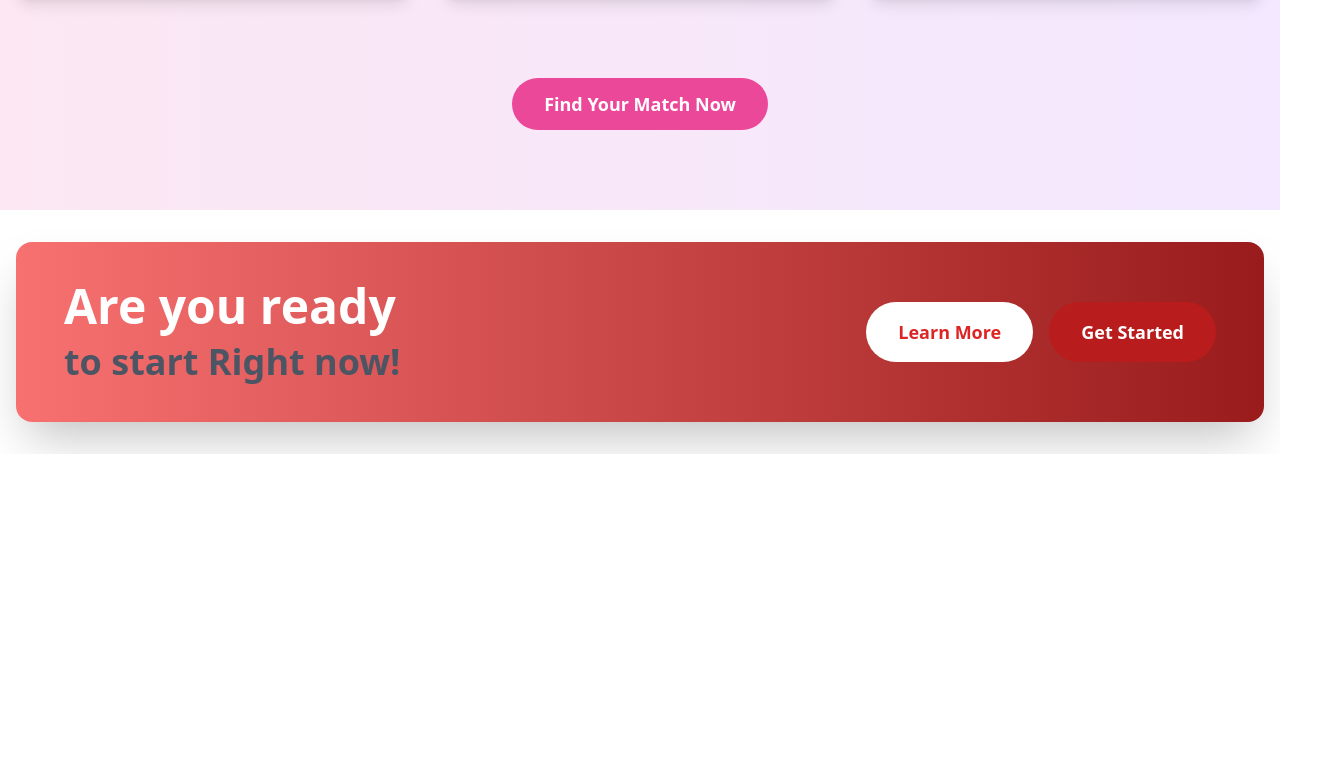
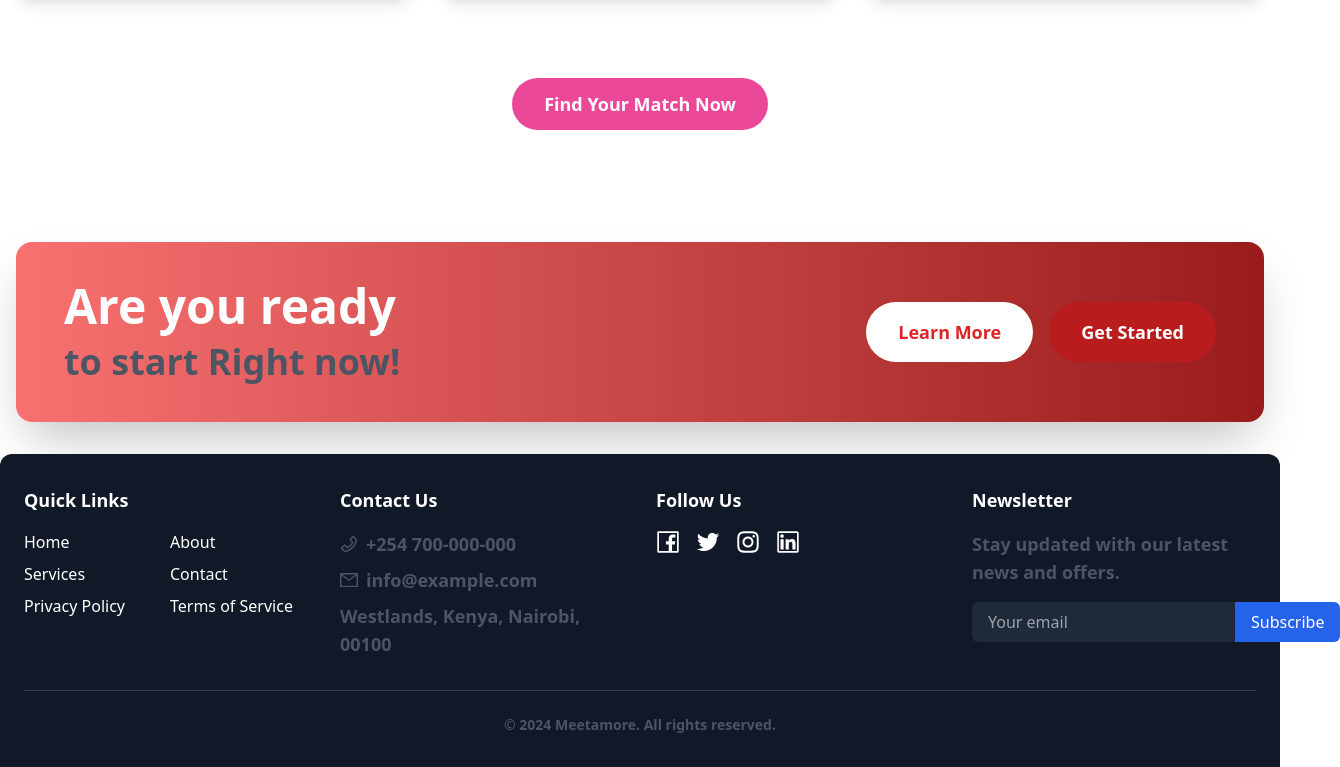
Before and after one commit to Ochiengsteven/rent-a-date, a React (Vite) app: page / in a window 1280 px wide. Shown: the part 1274-2041 px from the top of the page, 1340 px wide, since content can reach past the window. Before the commit the page ends 1728 px from the top, so only its background shows below. Built offline with nearby package versions, Linux system fonts and the light colour scheme.

Commit message:
ADD THE FOOTER

```diff
--- a/src/App.jsx
+++ b/src/App.jsx
@@ -1,17 +1,19 @@
-
-import React from 'react'
-import Home from './pages/home'
-import Features from './components/Features'
+/* eslint-disable no-unused-vars */
+import React from "react";
+import Home from "./pages/home";
+import Features from "./components/Features";
 import Hero from "./pages/Hero";
-import Banner from './components/Banner'
+import Banner from "./components/Banner";
+import Footer from "./components/footer";
 const App = () => {
   return (
     <div>
       <Hero />
       <Features />
       <Banner />
+      <Footer />
     </div>
-  )
-}
+  );
+};
 
-export default App
+export default App;
--- a/src/components/footer.jsx
+++ b/src/components/footer.jsx
@@ -1,37 +1,83 @@
-import React from 'react';
-import { FontAwesomeIcon } from '@fortawesome/react-fontawesome';
-import { faFacebookF, faTwitter, faInstagram, faLinkedinIn } from '@fortawesome/free-brands-svg-icons';
-import { faEnvelope, faPhoneAlt } from '@fortawesome/free-solid-svg-icons';
-import { Link } from 'react-router-dom';
+/* eslint-disable no-unused-vars */
+import React from "react";
+import {
+  PhoneOutlined,
+  MailOutlined,
+  FacebookOutlined,
+  TwitterOutlined,
+  InstagramOutlined,
+  LinkedinOutlined,
+} from "@ant-design/icons";
+import { Link } from "react-router-dom";
 
 const Footer = () => {
   return (
-    <footer className="bg-gray-900 text-white py-8">
-      <div className="container mx-auto px-6">
-        <div className="flex flex-col md:flex-row md:justify-between mb-8">
+    <footer className="bg-gray-900 text-white py-8 rounded-t-xl">
+      <div className="container mx-auto px-4 sm:px-6">
+        <div className="grid grid-cols-1 sm:grid-cols-2 lg:grid-cols-4 gap-8 mb-8">
           {/* Quick Links */}
-          <div className="mb-6 md:mb-0">
+          <div>
             <h2 className="text-lg font-semibold mb-4">Quick Links</h2>
-            <ul className="list-none space-y-2">
-              <li><Link to="/" className="hover:text-gray-400">Home</Link></li>
-              <li><Link to="/about" className="hover:text-gray-400">About</Link></li>
-              <li><Link to="/services" className="hover:text-gray-400">Services</Link></li>
-              <li><Link to="/contact" className="hover:text-gray-400">Contact</Link></li>
-              <li><Link to="/privacy" className="hover:text-gray-400">Privacy Policy</Link></li>
-              <li><Link to="/terms" className="hover:text-gray-400">Terms of Service</Link></li>
-            </ul>
+            <div className="grid grid-cols-2 gap-2">
+              <Link
+                to="/"
+                className="hover:text-gray-400 transition-colors duration-300"
+              >
+                Home
+              </Link>
+              <Link
+                to="/about"
+                className="hover:text-gray-400 transition-colors duration-300"
+              >
+                About
+              </Link>
+              <Link
+                to="/services"
+                className="hover:text-gray-400 transition-colors duration-300"
+              >
+                Services
+              </Link>
+              <Link
+                to="/contact"
+                className="hover:text-gray-400 transition-colors duration-300"
+              >
+                Contact
+              </Link>
+              <Link
+                to="/privacy"
+                className="hover:text-gray-400 transition-colors duration-300"
+              >
+                Privacy Policy
+              </Link>
+              <Link
+                to="/terms"
+                className="hover:text-gray-400 transition-colors duration-300"
+              >
+                Terms of Service
+              </Link>
+            </div>
           </div>
 
           {/* Contact Information */}
-          <div className="mb-6 md:mb-0">
+          <div>
             <h2 className="text-lg font-semibold mb-4">Contact Us</h2>
             <p className="flex items-center mb-2">
-              <FontAwesomeIcon icon={faPhoneAlt} className="mr-2" />
-              <a href="tel:+1234567890" className="hover:text-gray-400">+254 700-000-000</a>
+              <PhoneOutlined className="mr-2" />
+              <a
+                href="tel:+254700000000"
+                className="hover:text-gray-400 transition-colors duration-300"
+              >
+                +254 700-000-000
+              </a>
             </p>
             <p className="flex items-center mb-2">
-              <FontAwesomeIcon icon={faEnvelope} className="mr-2" />
-              <a href="mailto:info@meetamore.com" className="hover:text-gray-400">info@example.com</a>
+              <MailOutlined className="mr-2" />
+              <a
+                href="mailto:info@example.com"
+                className="hover:text-gray-400 transition-colors duration-300"
+              >
+                info@example.com
+              </a>
             </p>
             <p>Westlands, Kenya, Nairobi, 00100</p>
           </div>
@@ -40,25 +86,68 @@ const Footer = () => {
           <div>
             <h2 className="text-lg font-semibold mb-4">Follow Us</h2>
             <div className="flex space-x-4">
-              <a href="https://facebook.com" target="_blank" rel="noopener noreferrer" className="text-white hover:text-gray-400">
-                <FontAwesomeIcon icon={faFacebookF} />
+              <a
+                href="https://facebook.com"
+                target="_blank"
+                rel="noopener noreferrer"
+                className="text-white hover:text-gray-400 transition-colors duration-300"
+              >
+                <FacebookOutlined className="text-2xl" />
               </a>
-              <a href="https://twitter.com" target="_blank" rel="noopener noreferrer" className="text-white hover:text-gray-400">
-                <FontAwesomeIcon icon={faTwitter} />
+              <a
+                href="https://twitter.com"
+                target="_blank"
+                rel="noopener noreferrer"
+                className="text-white hover:text-gray-400 transition-colors duration-300"
+              >
+                <TwitterOutlined className="text-2xl" />
               </a>
-              <a href="https://instagram.com" target="_blank" rel="noopener noreferrer" className="text-white hover:text-gray-400">
-                <FontAwesomeIcon icon={faInstagram} />
+              <a
+                href="https://instagram.com"
+                target="_blank"
+                rel="noopener noreferrer"
+                className="text-white hover:text-gray-400 transition-colors duration-300"
+              >
+                <InstagramOutlined className="text-2xl" />
               </a>
-              <a href="https://linkedin.com" target="_blank" rel="noopener noreferrer" className="text-white hover:text-gray-400">
-                <FontAwesomeIcon icon={faLinkedinIn} />
+              <a
+                href="https://linkedin.com"
+                target="_blank"
+                rel="noopener noreferrer"
+                className="text-white hover:text-gray-400 transition-colors duration-300"
+              >
+                <LinkedinOutlined className="text-2xl" />
               </a>
             </div>
+          </div>
+
+          {/* Newsletter Signup */}
+          <div>
+            <h2 className="text-lg font-semibold mb-4">Newsletter</h2>
+            <p className="mb-4">
+              Stay updated with our latest news and offers.
+            </p>
+            <form className="flex flex-col sm:flex-row">
+              <input
+                type="email"
+                placeholder="Your email"
+                className="bg-gray-800 text-white px-4 py-2 rounded-l-md mb-2 sm:mb-0 focus:outline-none focus:ring-2 focus:ring-blue-500"
+              />
+              <button
+                type="submit"
+                className="bg-blue-600 text-white px-4 py-2 rounded-r-md hover:bg-blue-700 transition-colors duration-300"
+              >
+                Subscribe
+              </button>
+            </form>
           </div>
         </div>
 
         {/* Footer Bottom */}
         <div className="border-t border-gray-700 pt-6 text-center">
-          <p className="text-sm">&copy; {new Date().getFullYear()} Meetamore. All rights reserved.</p>
+          <p className="text-sm">
+            &copy; {new Date().getFullYear()} Meetamore. All rights reserved.
+          </p>
         </div>
       </div>
     </footer>
```
Also changed, not shown: src/components/Features.jsx (+71 -20 lines), src/pages/home.jsx (+5 -7 lines).
